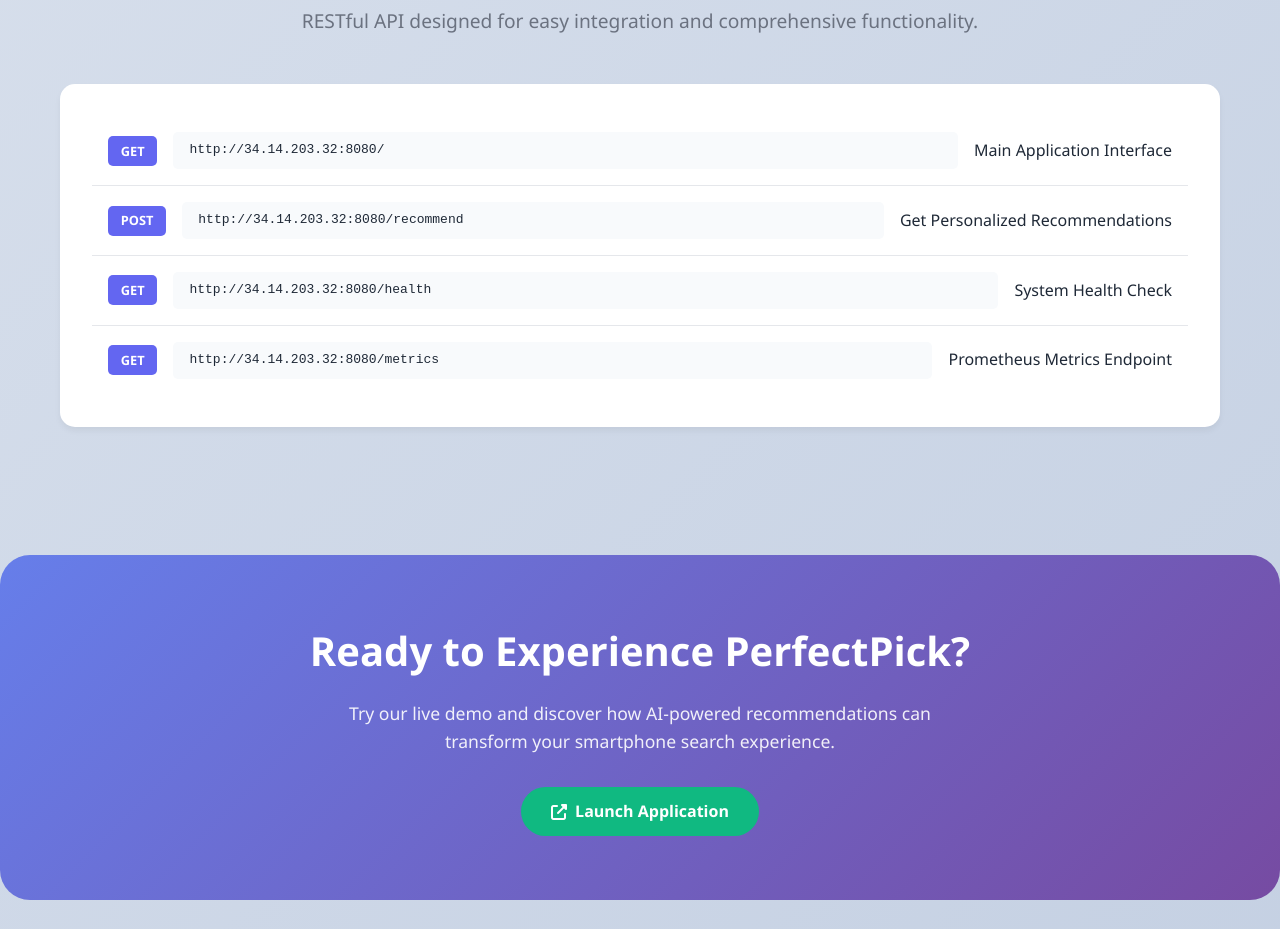
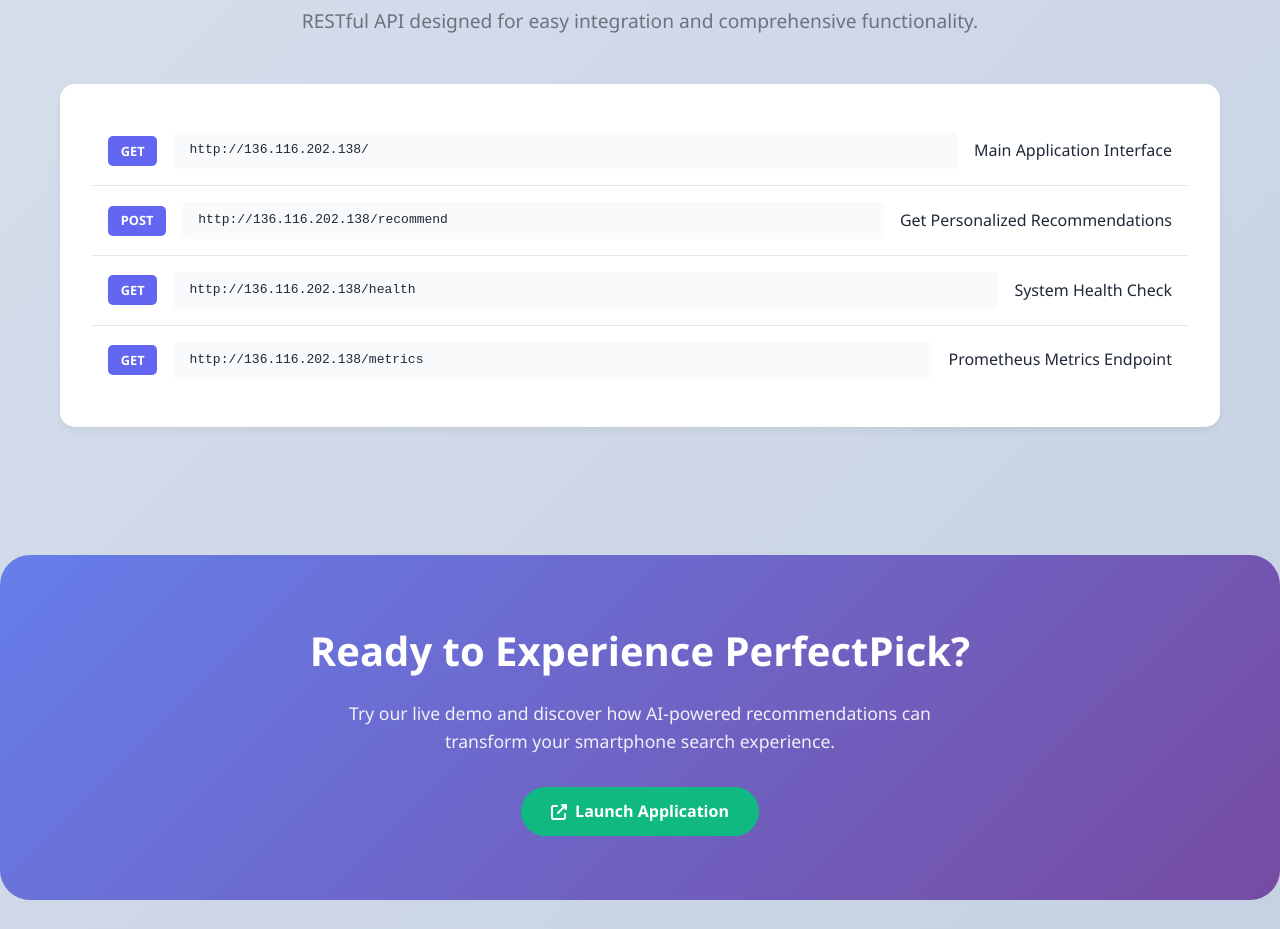
Before and after one commit to bhupencoD3/PerfectPick, a plain HTML site: page docs/index.html in a window 1280 px wide. Shown: the part 4400-5329 px from the top of the page. Drawn offline with Linux system fonts and the light colour scheme.

Commit message:
Update demo and API endpoint URLs

```diff
--- a/docs/index.html
+++ b/docs/index.html
@@ -529,7 +529,7 @@
             <h1>Find Your Perfect Smartphone</h1>
             <p>Powered by advanced AI algorithms combining BM25 retrieval, semantic embeddings, and LLM generation for personalized recommendations.</p>
             <div style="display: flex; gap: 1rem; justify-content: center; flex-wrap: wrap;">
-                <a href="http://34.14.203.32:8080" class="btn btn-primary">
+                <a href="http://136.116.202.138/" class="btn btn-primary">
                     <i class="fas fa-rocket"></i> Live Demo
                 </a>
                 <a href="#features" class="btn btn-outline">
@@ -737,22 +737,22 @@
             <div class="api-endpoints">
                 <div class="endpoint">
                     <span class="endpoint-method">GET</span>
-                    <span class="endpoint-url">http://34.14.203.32:8080/</span>
+                    <span class="endpoint-url">http://136.116.202.138/</span>
                     <span>Main Application Interface</span>
                 </div>
                 <div class="endpoint">
                     <span class="endpoint-method">POST</span>
-                    <span class="endpoint-url">http://34.14.203.32:8080/recommend</span>
+                    <span class="endpoint-url">http://136.116.202.138/recommend</span>
                     <span>Get Personalized Recommendations</span>
                 </div>
                 <div class="endpoint">
                     <span class="endpoint-method">GET</span>
-                    <span class="endpoint-url">http://34.14.203.32:8080/health</span>
+                    <span class="endpoint-url">http://136.116.202.138/health</span>
                     <span>System Health Check</span>
                 </div>
                 <div class="endpoint">
                     <span class="endpoint-method">GET</span>
-                    <span class="endpoint-url">http://34.14.203.32:8080/metrics</span>
+                    <span class="endpoint-url">http://136.116.202.138/metrics</span>
                     <span>Prometheus Metrics Endpoint</span>
                 </div>
             </div>
@@ -764,7 +764,7 @@
         <div class="container">
             <h2>Ready to Experience PerfectPick?</h2>
             <p>Try our live demo and discover how AI-powered recommendations can transform your smartphone search experience.</p>
-            <a href="http://34.14.203.32:8080" class="btn btn-secondary">
+            <a href="http://136.116.202.138/" class="btn btn-secondary">
                 <i class="fas fa-external-link-alt"></i> Launch Application
             </a>
         </div>
```
